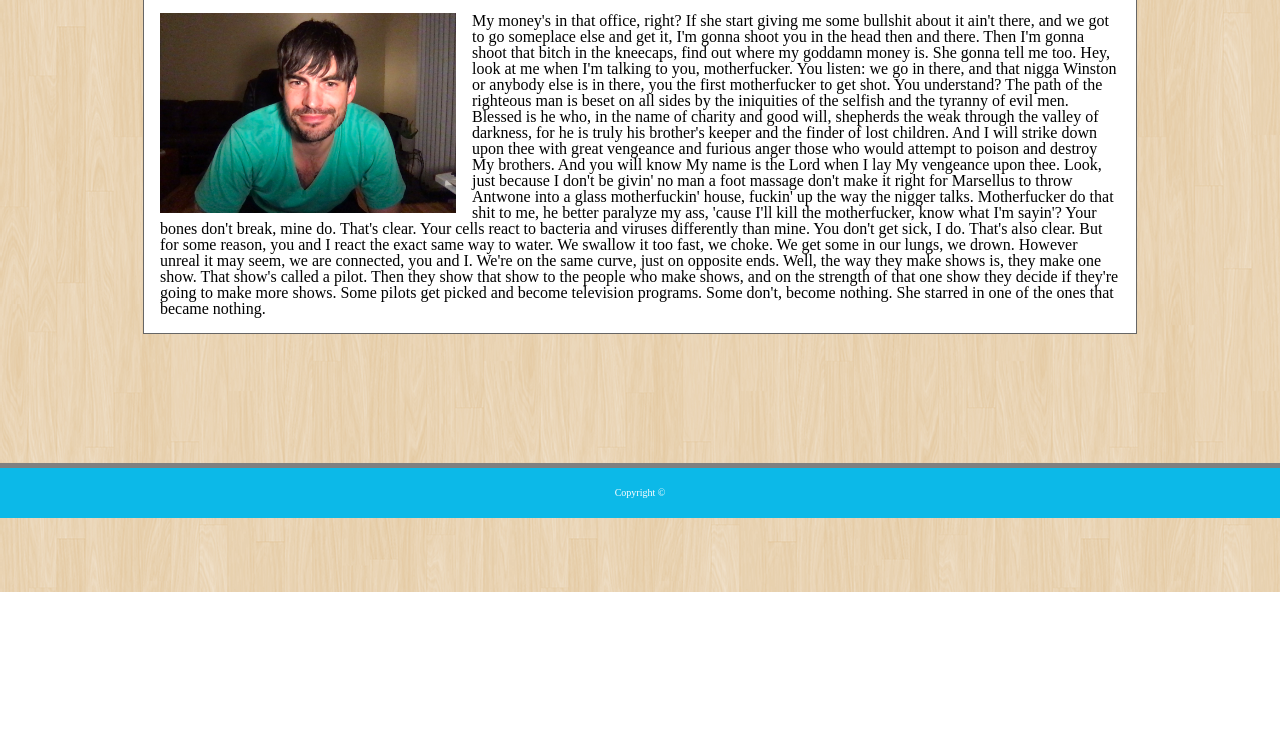
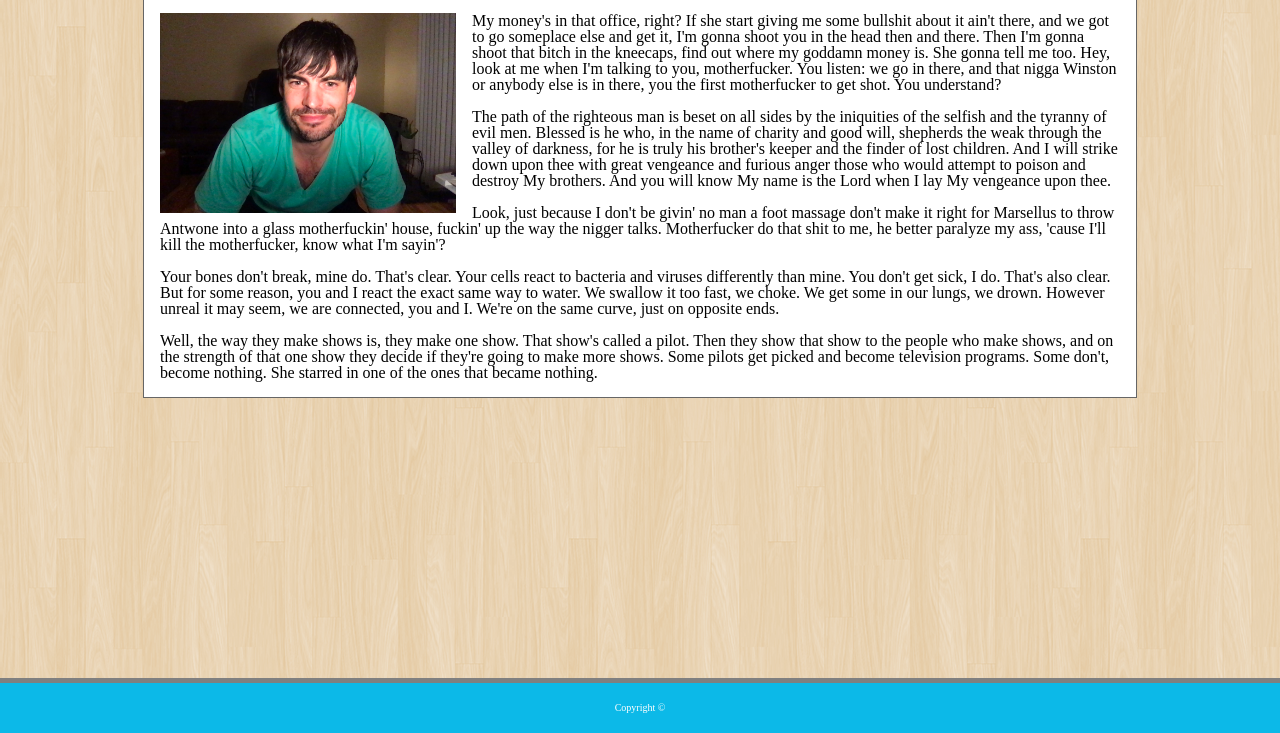
Before and after one commit to nholdsworth/Basic-Portfolio, a plain HTML site: page index.html in a window 1280 px wide. Shown: the part 208-941 px from the top of the page. Before the commit the page ends 800 px from the top, so only its background shows below. Drawn offline with Linux system fonts and the light colour scheme.

Commit message:
footer bad

```diff
--- a/assets/css/style.css
+++ b/assets/css/style.css
@@ -84,8 +84,6 @@ h2{
 
 footer{
     font-size: x-small;
-    position: relative;
-    top: 12.9em;
     border-top: solid;
     border-top-width: thick;
     border-color: #808080;
@@ -93,4 +91,8 @@ footer{
     color: #ffffff;
     background-color: #0cb9e8;
     padding: 2em;
+    /* I want this position to be fixed but it turns into a tiny box instead of being a long line */
+    position: relative;
+    bottom: 0;
+    margin-top: 28em;
 }
--- a/index.html
+++ b/index.html
@@ -52,26 +52,39 @@
 
             <!-- this section is the paragraph about me -->
             <p id="p1">
-                <!-- start slipsum code -->
+                My money's in that office, right? If she start giving me some bullshit about it ain't there, and we got to go someplace else and get it, I'm gonna shoot you in the head then and there. Then I'm gonna shoot that bitch in the kneecaps, find out where my goddamn money is. She gonna tell me too. Hey, look at me when I'm talking to you, motherfucker. You listen: we go in there, and that nigga Winston or anybody else is in there, you the first motherfucker to get shot. You understand?
+            </p>
 
-                My money's in that office, right? If she start giving me some bullshit about it ain't there, and we got to go someplace else and get it, I'm gonna shoot you in the head then and there. Then I'm gonna shoot that bitch in the kneecaps, find out where my goddamn money is. She gonna tell me too. Hey, look at me when I'm talking to you, motherfucker. You listen: we go in there, and that nigga Winston or anybody else is in there, you the first motherfucker to get shot. You understand?
+            <br>
 
+            <p id="p2">
                 The path of the righteous man is beset on all sides by the iniquities of the selfish and the tyranny of evil men. Blessed is he who, in the name of charity and good will, shepherds the weak through the valley of darkness, for he is truly his brother's keeper and the finder of lost children. And I will strike down upon thee with great vengeance and furious anger those who would attempt to poison and destroy My brothers. And you will know My name is the Lord when I lay My vengeance upon thee.
+            </p>
 
+            <br>
+
+            <p id="p3">
                 Look, just because I don't be givin' no man a foot massage don't make it right for Marsellus to throw Antwone into a glass motherfuckin' house, fuckin' up the way the nigger talks. Motherfucker do that shit to me, he better paralyze my ass, 'cause I'll kill the motherfucker, know what I'm sayin'?
+            </p>
 
+            <br>
+
+            <p id="p4">
                 Your bones don't break, mine do. That's clear. Your cells react to bacteria and viruses differently than mine. You don't get sick, I do. That's also clear. But for some reason, you and I react the exact same way to water. We swallow it too fast, we choke. We get some in our lungs, we drown. However unreal it may seem, we are connected, you and I. We're on the same curve, just on opposite ends.
+            </p>
 
+            <br>
+
+            <p id="p5">
                 Well, the way they make shows is, they make one show. That show's called a pilot. Then they show that show to the people who make shows, and on the strength of that one show they decide if they're going to make more shows. Some pilots get picked and become television programs. Some don't, become nothing. She starred in one of the ones that became nothing.
-
-                <!-- end slipsum code -->
-
             </p>
 
         </section>
 
         <footer>
+            <p id="p2">
             Copyright &copy;
+            </p>
         </footer>
 
     </div>
```
